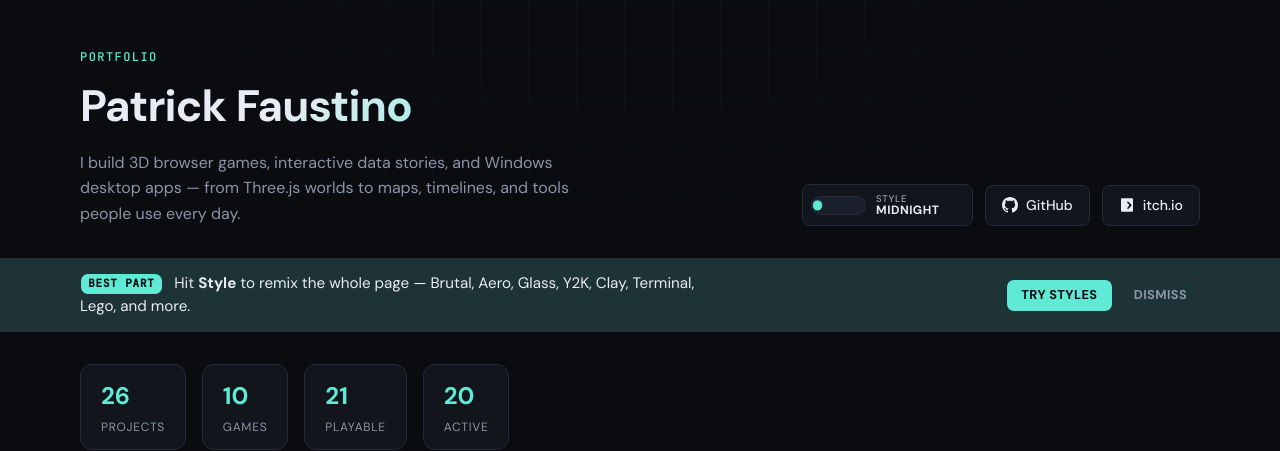
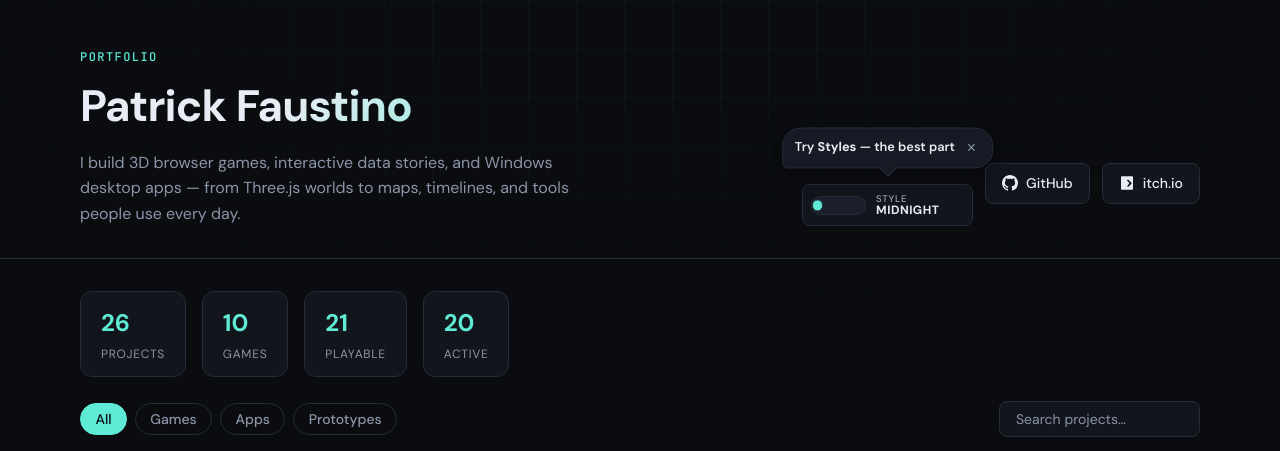
Before and after one commit to pfaustino/portfolio, a website: page index.html in a window 1280 px wide. Shown: the top 451 px of the page. Drawn offline with Linux system fonts and the light colour scheme.

Commit message:
Turn the Styles tip into a bouncing chat bubble.
Anchor the callout above the Style toggle so visitors notice the theme switcher first.

Co-authored-by: Cursor <cursoragent@cursor.com>

```diff
--- a/css/styles.css
+++ b/css/styles.css
@@ -322,146 +322,118 @@ body {
 .site-header {
   padding: 3rem 0 2rem;
   border-bottom: var(--border-width) solid var(--border);
-}
-
-.styles-callout {
+  overflow: visible;
+}
+
+.theme-toggle-wrap {
+  position: relative;
+  display: inline-flex;
+  align-items: center;
+  padding-top: 2.75rem;
+}
+
+.styles-bubble {
+  position: absolute;
+  left: 50%;
+  bottom: calc(100% - 1.85rem);
+  z-index: 5;
+  display: flex;
+  align-items: center;
+  gap: 0.35rem;
+  max-width: min(16rem, 70vw);
+  padding: 0.55rem 0.65rem 0.55rem 0.75rem;
+  color: var(--text);
+  background: var(--bg-card);
+  border: var(--border-width) solid var(--border);
+  border-radius: 1.15rem 1.15rem 1.15rem 0.35rem;
+  box-shadow: var(--shadow);
+  transform: translateX(-50%);
+  cursor: pointer;
+  user-select: none;
+  animation: styles-bubble-bounce 1.35s ease-in-out infinite;
+}
+
+.styles-bubble[hidden] {
+  display: none;
+}
+
+.styles-bubble--gone {
+  animation: styles-bubble-out 0.22s ease forwards;
+  pointer-events: none;
+}
+
+.styles-bubble__text {
+  margin: 0;
+  font-size: 0.8rem;
+  font-weight: 600;
+  line-height: 1.3;
+  white-space: nowrap;
+}
+
+.styles-bubble__dismiss {
+  flex-shrink: 0;
+  width: 1.35rem;
+  height: 1.35rem;
+  padding: 0;
+  border: none;
+  border-radius: 999px;
+  background: transparent;
+  color: var(--text-muted);
+  font-size: 1rem;
+  line-height: 1;
+  cursor: pointer;
+}
+
+.styles-bubble__dismiss:hover {
+  color: var(--text);
+  background: color-mix(in srgb, var(--text) 10%, transparent);
+}
+
+.styles-bubble__tail {
+  position: absolute;
+  left: 50%;
+  bottom: -7px;
+  width: 12px;
+  height: 12px;
+  background: var(--bg-card);
+  border-right: var(--border-width) solid var(--border);
   border-bottom: var(--border-width) solid var(--border);
-  background: color-mix(in srgb, var(--accent) 14%, var(--bg-elevated));
-  animation: styles-callout-in 0.55s cubic-bezier(0.22, 1, 0.36, 1) both;
-}
-
-.styles-callout[hidden] {
-  display: none;
-}
-
-.styles-callout--gone {
-  animation: styles-callout-out 0.28s ease forwards;
-  pointer-events: none;
-}
-
-.styles-callout__inner {
-  display: flex;
-  flex-wrap: wrap;
-  align-items: center;
-  justify-content: space-between;
-  gap: 0.85rem 1.25rem;
-  padding: 0.85rem 0;
-}
-
-.styles-callout__text {
-  margin: 0;
-  flex: 1 1 16rem;
-  max-width: 62ch;
-  font-size: 0.95rem;
-  line-height: 1.45;
-  color: var(--text);
-}
-
-.styles-callout__kicker {
-  display: inline-block;
-  margin-right: 0.45rem;
-  padding: 0.12rem 0.45rem;
-  font-family: var(--mono);
-  font-size: 0.68rem;
-  font-weight: 600;
-  letter-spacing: 0.08em;
-  text-transform: uppercase;
-  color: var(--filter-active-fg, var(--bg));
-  background: var(--accent);
-  border: var(--border-width) solid var(--border);
-  border-radius: var(--radius-sm);
-  vertical-align: 0.1em;
-}
-
-.styles-callout__actions {
-  display: flex;
-  flex-wrap: wrap;
-  gap: 0.5rem;
-}
-
-.styles-callout__try,
-.styles-callout__dismiss {
-  font-family: var(--font);
-  font-size: 0.8rem;
-  font-weight: 700;
-  letter-spacing: 0.03em;
-  text-transform: uppercase;
-  cursor: pointer;
-  border: var(--border-width) solid var(--border);
-  border-radius: var(--radius-sm);
-  transition: transform 0.12s ease, box-shadow 0.12s ease, background 0.15s ease;
-}
-
-.styles-callout__try {
-  padding: 0.45rem 0.9rem;
-  color: var(--filter-active-fg, var(--bg));
-  background: var(--accent);
-  box-shadow: none;
-  animation: styles-callout-pulse 2.4s ease-in-out infinite;
-}
-
-.styles-callout__try:hover {
-  transform: translateY(-1px);
-}
-
-.styles-callout__try:active {
-  transform: translate(1px, 1px);
-  animation: none;
-}
-
-.styles-callout__dismiss {
-  padding: 0.45rem 0.75rem;
-  color: var(--text-muted);
-  background: transparent;
-}
-
-.styles-callout__dismiss:hover {
-  color: var(--text);
-  border-color: var(--border-hover);
-}
-
-[data-theme="brutal"] .styles-callout__try,
-[data-theme="lego"] .styles-callout__try,
-[data-theme="chrome"] .styles-callout__kicker,
-[data-theme="brutal"] .styles-callout__kicker,
-[data-theme="lego"] .styles-callout__kicker {
-  box-shadow: 3px 3px 0 var(--border);
-}
-
-[data-theme="brutal"] .styles-callout__try:active,
-[data-theme="lego"] .styles-callout__try:active {
-  box-shadow: 1px 1px 0 var(--border);
-}
-
-[data-theme="terminal"] .styles-callout__kicker::before {
-  content: "> ";
-}
-
-@keyframes styles-callout-in {
-  from {
-    opacity: 0;
-    transform: translateY(-0.5rem);
+  transform: translateX(-50%) rotate(45deg);
+}
+
+[data-theme="brutal"] .styles-bubble,
+[data-theme="lego"] .styles-bubble,
+[data-theme="terminal"] .styles-bubble {
+  border-radius: 0;
+}
+
+[data-theme="brutal"] .styles-bubble__tail,
+[data-theme="lego"] .styles-bubble__tail,
+[data-theme="terminal"] .styles-bubble__tail {
+  border-radius: 0;
+}
+
+[data-theme="clay"] .styles-bubble {
+  border: none;
+}
+
+@keyframes styles-bubble-bounce {
+  0%,
+  100% {
+    transform: translateX(-50%) translateY(0);
   }
-  to {
-    opacity: 1;
-    transform: translateY(0);
+  40% {
+    transform: translateX(-50%) translateY(-7px);
   }
-}
-
-@keyframes styles-callout-out {
+  55% {
+    transform: translateX(-50%) translateY(-2px);
+  }
+}
+
+@keyframes styles-bubble-out {
   to {
     opacity: 0;
-    transform: translateY(-0.35rem);
-  }
-}
-
-@keyframes styles-callout-pulse {
-  0%,
-  100% {
-    box-shadow: 0 0 0 0 color-mix(in srgb, var(--accent) 45%, transparent);
-  }
-  50% {
-    box-shadow: 0 0 0 6px color-mix(in srgb, var(--accent) 0%, transparent);
+    transform: translateX(-50%) translateY(6px) scale(0.92);
   }
 }
 
--- a/index.html
+++ b/index.html
@@ -32,6 +32,12 @@
         <p class="brand-bio" id="owner-bio">I build 3D browser games, interactive data stories, and Windows desktop apps.</p>
       </div>
       <div class="header-actions">
+        <div class="theme-toggle-wrap">
+          <div class="styles-bubble" id="styles-callout" role="status" aria-label="Try design styles">
+            <p class="styles-bubble__text">Try <strong>Styles</strong> — the best part</p>
+            <button type="button" class="styles-bubble__dismiss" id="styles-callout-dismiss" aria-label="Dismiss tip">×</button>
+            <span class="styles-bubble__tail" aria-hidden="true"></span>
+          </div>
           <button type="button" class="theme-toggle" id="theme-toggle" aria-label="Cycle design theme" title="Next theme">
             <span class="theme-toggle__track" aria-hidden="true">
               <span class="theme-toggle__thumb" id="theme-toggle-thumb"></span>
@@ -41,6 +47,7 @@
               <span class="theme-toggle__label" id="theme-toggle-label">Midnight</span>
             </span>
           </button>
+        </div>
         <nav class="header-links" aria-label="External profiles">
           <a href="https://github.com/pfaustino" class="header-link" target="_blank" rel="noopener noreferrer">
             <svg viewBox="0 0 24 24" aria-hidden="true"><path d="M12 0C5.37 0 0 5.37 0 12c0 5.31 3.435 9.795 8.205 11.385.6.105.825-.255.825-.57 0-.285-.015-1.23-.015-2.235-3.015.555-3.795-.735-4.035-1.41-.135-.345-.72-1.41-1.23-1.695-.42-.225-1.02-.78-.015-.795.945-.015 1.62.87 1.845 1.23 1.08 1.815 2.805 1.305 3.495.99.105-.78.42-1.305.765-1.605-2.67-.3-5.46-1.335-5.46-5.925 0-1.305.465-2.385 1.23-3.225-.12-.3-.54-1.53.12-3.18 0 0 1.005-.315 3.3 1.23.96-.27 1.98-.405 3-.405s2.04.135 3 .405c2.295-1.56 3.3-1.23 3.3-1.23.66 1.65.24 2.88.12 3.18.765.84 1.23 1.905 1.23 3.225 0 4.605-2.805 5.625-5.475 5.925.435.375.81 1.095.81 2.22 0 1.605-.015 2.895-.015 3.3 0 .315.225.69.825.57A12.02 12.02 0 0 0 24 12c0-6.63-5.37-12-12-12z"/></svg>
@@ -54,19 +61,6 @@
       </div>
     </div>
   </header>
-
-  <aside class="styles-callout" id="styles-callout" aria-label="Try design styles">
-    <div class="container styles-callout__inner">
-      <p class="styles-callout__text">
-        <span class="styles-callout__kicker">Best part</span>
-        Hit <strong>Style</strong> to remix the whole page — Brutal, Aero, Glass, Y2K, Clay, Terminal, Lego, and more.
-      </p>
-      <div class="styles-callout__actions">
-        <button type="button" class="styles-callout__try" id="styles-callout-try">Try Styles</button>
-        <button type="button" class="styles-callout__dismiss" id="styles-callout-dismiss" aria-label="Dismiss styles tip">Dismiss</button>
-      </div>
-    </div>
-  </aside>
 
   <main class="container">
     <section class="stats-bar" id="stats-bar" aria-label="Portfolio summary"></section>
--- a/js/app.js
+++ b/js/app.js
@@ -337,9 +337,8 @@ const CALLOUT_KEY = "portfolio-styles-callout-dismissed";
 
 function setupStylesCallout(themeBtn) {
   const callout = document.getElementById("styles-callout");
-  const tryBtn = document.getElementById("styles-callout-try");
   const dismissBtn = document.getElementById("styles-callout-dismiss");
-  if (!callout || !tryBtn || !dismissBtn) return;
+  if (!callout || !dismissBtn) return;
 
   let dismissed = false;
   try {
@@ -353,20 +352,24 @@ function setupStylesCallout(themeBtn) {
   }
 
   callout.hidden = false;
-  tryBtn.addEventListener("click", () => {
+  callout.addEventListener("click", (event) => {
+    if ((event.target).closest?.(".styles-bubble__dismiss")) return;
     themeBtn.click();
     themeBtn.focus({ preventScroll: true });
   });
-  dismissBtn.addEventListener("click", () => dismissStylesCallout(true));
+  dismissBtn.addEventListener("click", (event) => {
+    event.stopPropagation();
+    dismissStylesCallout(true);
+  });
 }
 
 function dismissStylesCallout(persist) {
   const callout = document.getElementById("styles-callout");
   if (callout) {
-    callout.classList.add("styles-callout--gone");
+    callout.classList.add("styles-bubble--gone");
     window.setTimeout(() => {
       callout.hidden = true;
-    }, 280);
+    }, 220);
   }
   if (!persist) return;
   try {
```
Lines whose indentation alone changed are shown as unchanged.
